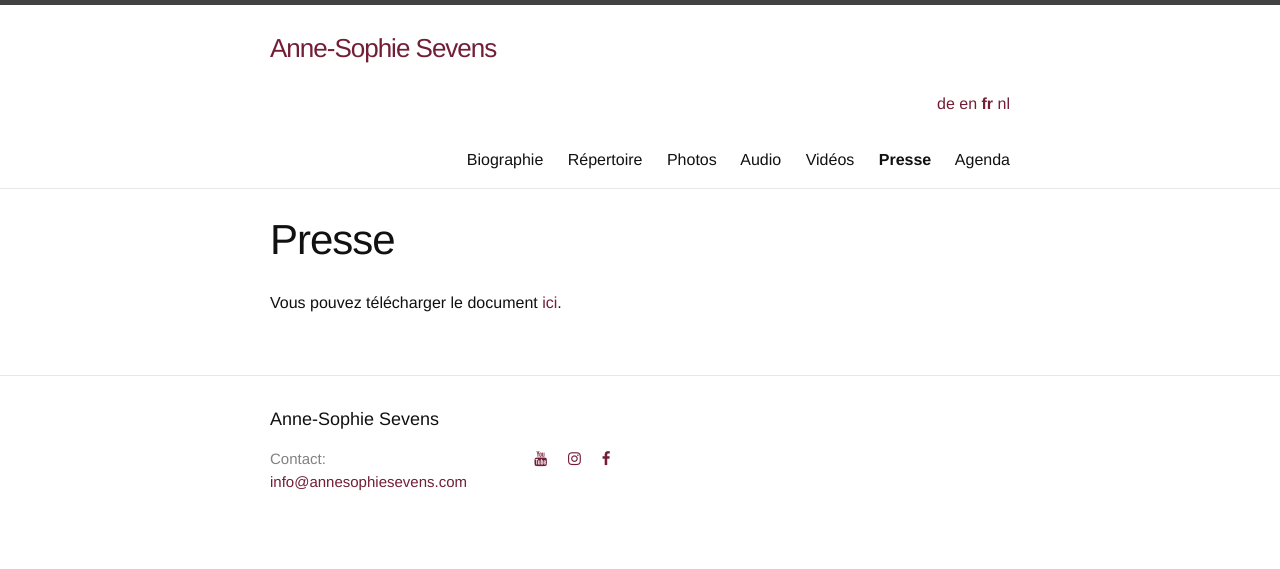
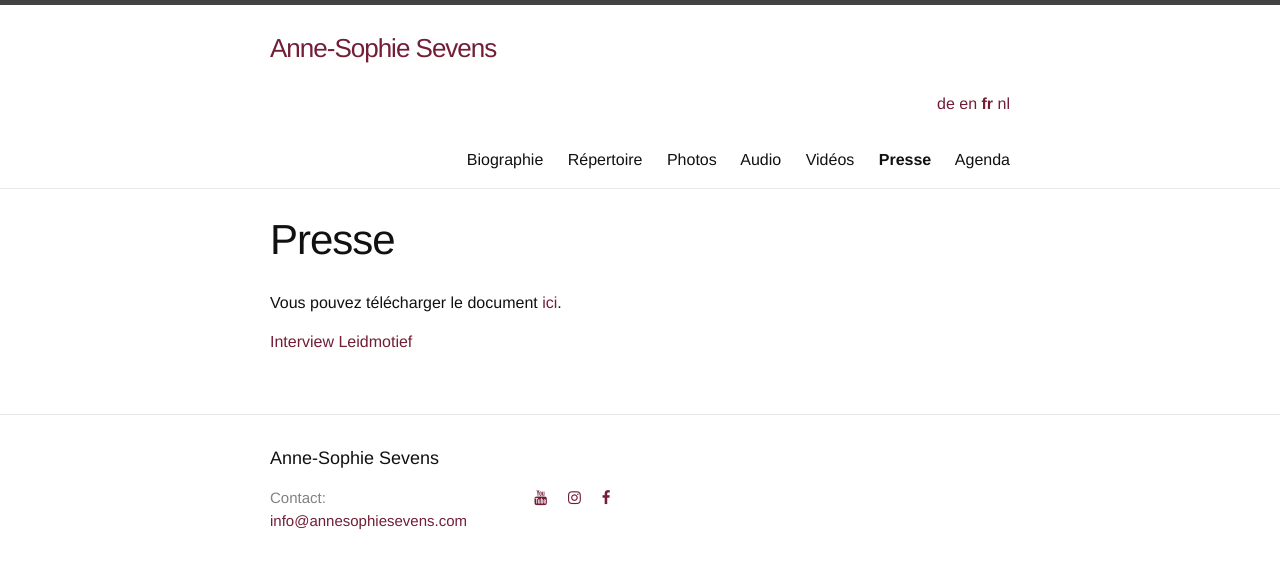
Before and after one commit to annesophie-sevens/annesophie-sevens.github.io, a Jekyll site: the page built from press-fr.md, in a window 1280 px wide. Shown: the top 569 px of the page. Built offline with Jekyll 4.4.1, drawn with Linux system fonts in a browser that asks for light colours; nearby versions of some CDN libraries.

Commit message:
Update press-fr.md

```diff
--- a/press-fr.md
+++ b/press-fr.md
@@ -7,3 +7,5 @@ ref: press
 ---
 
 Vous pouvez télécharger le document [ici]({{ site.baseurl }}/assets/Presse.pdf).
+
+<a href="http://vlaamswagnergenootschap.blogspot.com/2020/12/interview-met-sopraan-anne-sophie-sevens.html" target="_blank">Interview Leidmotief</a>
```
